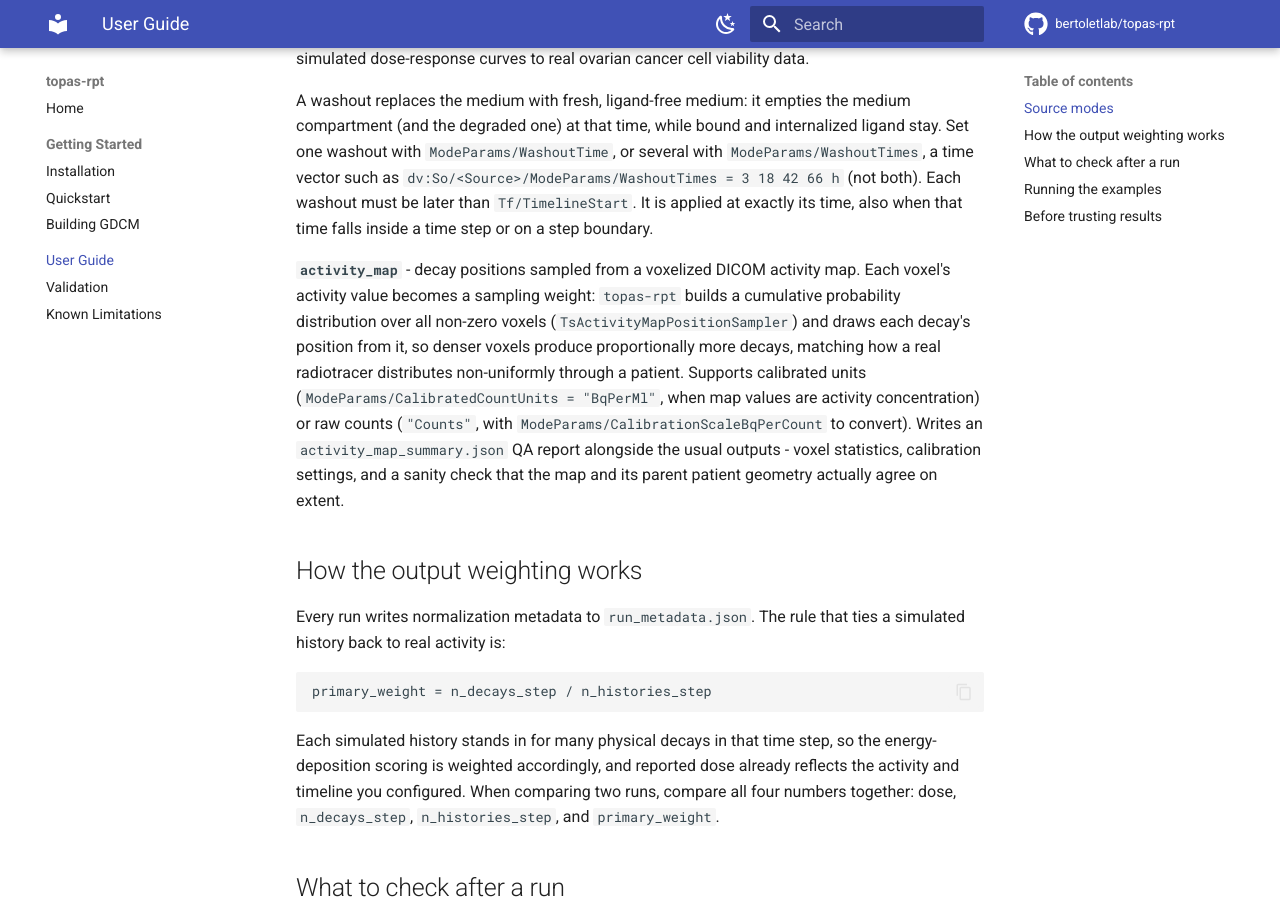
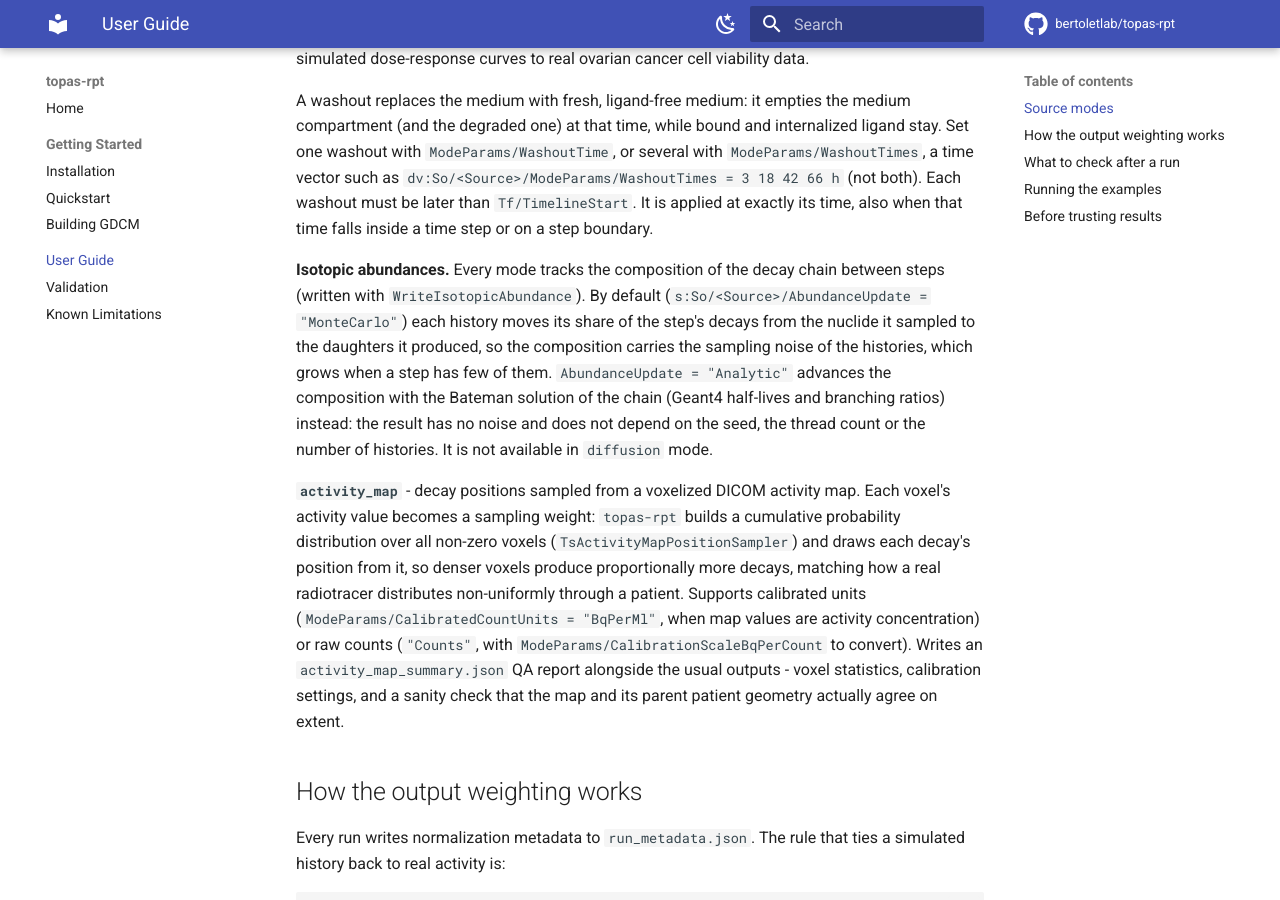
Before and after one commit to bertoletlab/topas-rpt, an MkDocs documentation site: the page built from docs/user_guide.md, in a window 1280 px wide and 900 px high, scrolled down 677 px. Built offline with MkDocs 1.6.1 and Material for MkDocs 9.7.7, drawn with Linux system fonts in a browser that asks for light colours; comment, search, counter and statistics services are not loaded.

Commit message:
Add AbundanceUpdate = "Analytic": Bateman update of the isotopic abundances
The isotopic abundances followed the decays sampled by the histories, so they
carried the sampling noise, which grows when a step has few histories. With
AbundanceUpdate = "Analytic" (default "MonteCarlo", unchanged) they advance
each step with the Bateman solution of the decay chain, exp(A dt) n, built
from the Geant4 half-lives and branching ratios with the rules of the sampled
bookkeeping (excited daughters as ground state, prompt nuclides passed to
their daughters, IncludeWholeDecayChain respected). The result does not
depend on the seed, the thread count or the number of histories. Not
available in diffusion mode.

Adds tests/regtests/validate_analytic_abundance.sh and a user-guide section.

```diff
--- a/docs/user_guide.md
+++ b/docs/user_guide.md
@@ -37,6 +37,16 @@ several with `ModeParams/WashoutTimes`, a time vector such as
 `dv:So/<Source>/ModeParams/WashoutTimes = 3 18 42 66 h` (not both). Each
 washout must be later than `Tf/TimelineStart`. It is applied at exactly its
 time, also when that time falls inside a time step or on a step boundary.
+
+**Isotopic abundances.** Every mode tracks the composition of the decay chain
+between steps (written with `WriteIsotopicAbundance`). By default
+(`s:So/<Source>/AbundanceUpdate = "MonteCarlo"`) each history moves its share of
+the step's decays from the nuclide it sampled to the daughters it produced, so
+the composition carries the sampling noise of the histories, which grows when a
+step has few of them. `AbundanceUpdate = "Analytic"` advances the composition
+with the Bateman solution of the chain (Geant4 half-lives and branching ratios)
+instead: the result has no noise and does not depend on the seed, the thread
+count or the number of histories. It is not available in `diffusion` mode.
 
 **`activity_map`** - decay positions sampled from a voxelized DICOM activity
 map. Each voxel's activity value becomes a sampling weight:
```
Also changed, not shown: CHANGELOG.md (+17 -0 lines), 4 other files.
